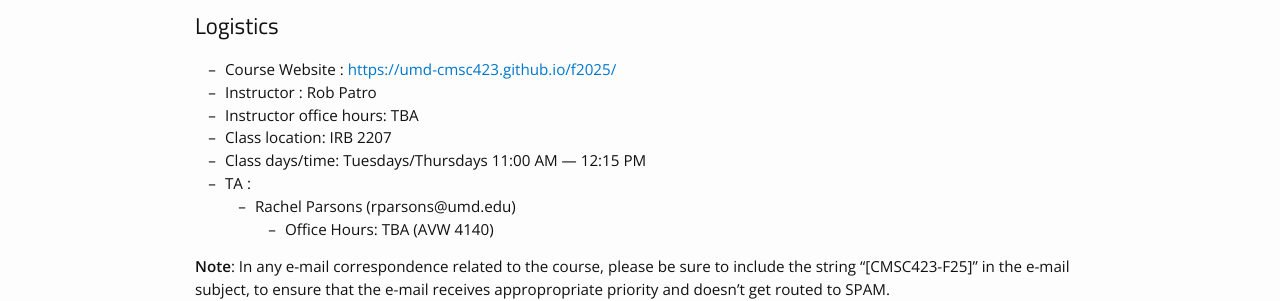
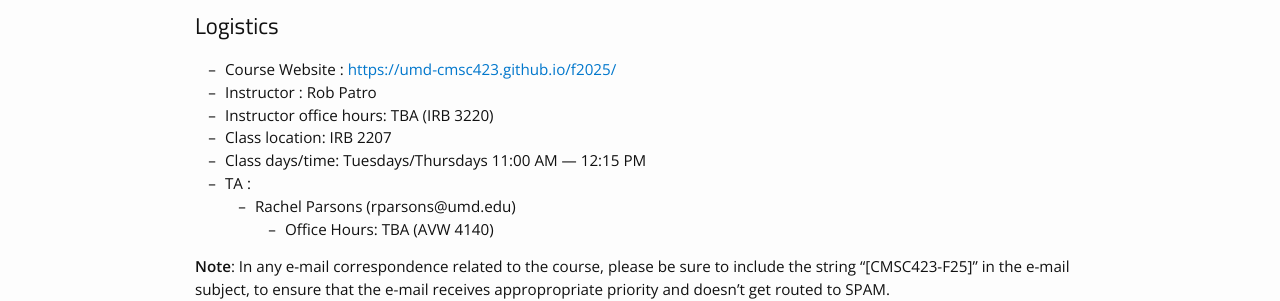
Before and after one commit to umd-cmsc423/f2025, a Jekyll site: the page built from materials.md, in a window 1280 px wide and 900 px high. Shown: the part 327-628 px from the top of the window. Built offline with Jekyll 4.4.1, drawn with Linux system fonts in a browser that asks for light colours; nearby versions of some CDN libraries; part of the change alters nothing that is shown.

Commit message:
update some luin

```diff
--- a/materials.md
+++ b/materials.md
@@ -14,7 +14,7 @@ Here you'll find an overview of the course — the material I expect we'll cover
 
 * Course Website : [https://umd-cmsc423.github.io/f2025/](https://umd-cmsc423.github.io/f2025/)
 * Instructor : Rob Patro
-* Instructor office hours: TBA
+* Instructor office hours: TBA (IRB 3220)
 * Class location: IRB 2207
 * Class days/time: Tuesdays/Thursdays 11:00 AM — 12:15 PM
 * TA :
@@ -29,7 +29,7 @@ that the e-mail receives appropropriate priority and doesn't get routed to SPAM.
 **Links**:
 
  * In general, _this website_ is the place to look for course content and course news.  Any content that is private / restricted (e.g. grades) will be made available on the ELMS page for this course.
- * Assignment announcements and deadlines will be posted on the [Gradescope page for this course](https://www.gradescope.com/courses/837042), and grading information will be made available there.
+ * Assignment announcements and deadlines will be posted on the [Gradescope page for this course](https://www.gradescope.com/courses/1101775), and grading information will be made available there.
  * The course also has a Piazza page for discussions.  The Piazza page will be used actively this semester, and is the most relevant location for asking and finding answers for questions related to specific course content, including the projects and exams. Please register for this course on Piazza [here](https://piazza.com/umd/fall2025/cmsc423).
 
 **Textbook(s)**: Based on previous feedback in the course, there is no required textbook for the class. Resources, where relevant, will be provided via links on the course website accompanying the slides or lecture notes. However, this is an _upper-level_ course, and you should _absolutely_ seek out other sources explaining these topics from different angles, using different notations and examples, etc.  Of course, you should also _absolutely_ reach out to the TA and me if you are having trouble understanding a topic in the course and have been unable to become comfortable with it from the lecture slides and other sources.  Here are some (non-required) textbooks that I personally recommend as references for different topics:
@@ -73,7 +73,7 @@ The course website is [https://umd-cmsc423.github.io/f2025](https://umd-cmsc423.
 
 The course has a Piazza page, and you can enroll [here](http:///www.piazza.com/umd/fall2025/cmsc423).  I encourage you to interact with each other, raise questions, and discuss course topics using Piazza.  This is also the best place to raise general questions about material we cover in the course (as opposed to e.g. an e-mail), since other students can see the response and ask follow-up questions.  This helps to reduce redundancy in the answering of questions.
 
-Programming assignments will be assigned and collected [via Gradescope](https://www.gradescope.com/courses/837042). You should be automatically added via roster sync with Canvas; however, if you find you are unable to access the Gradescope page, please reach out to the course staff to let us know so that we can make sure you are added.
+Programming assignments will be assigned and collected [via Gradescope](https://www.gradescope.com/courses/1101775). You should be automatically added via roster sync with Canvas; however, if you find you are unable to access the Gradescope page, please reach out to the course staff to let us know so that we can make sure you are added.
 
 ## Course  Schedule
 
```
